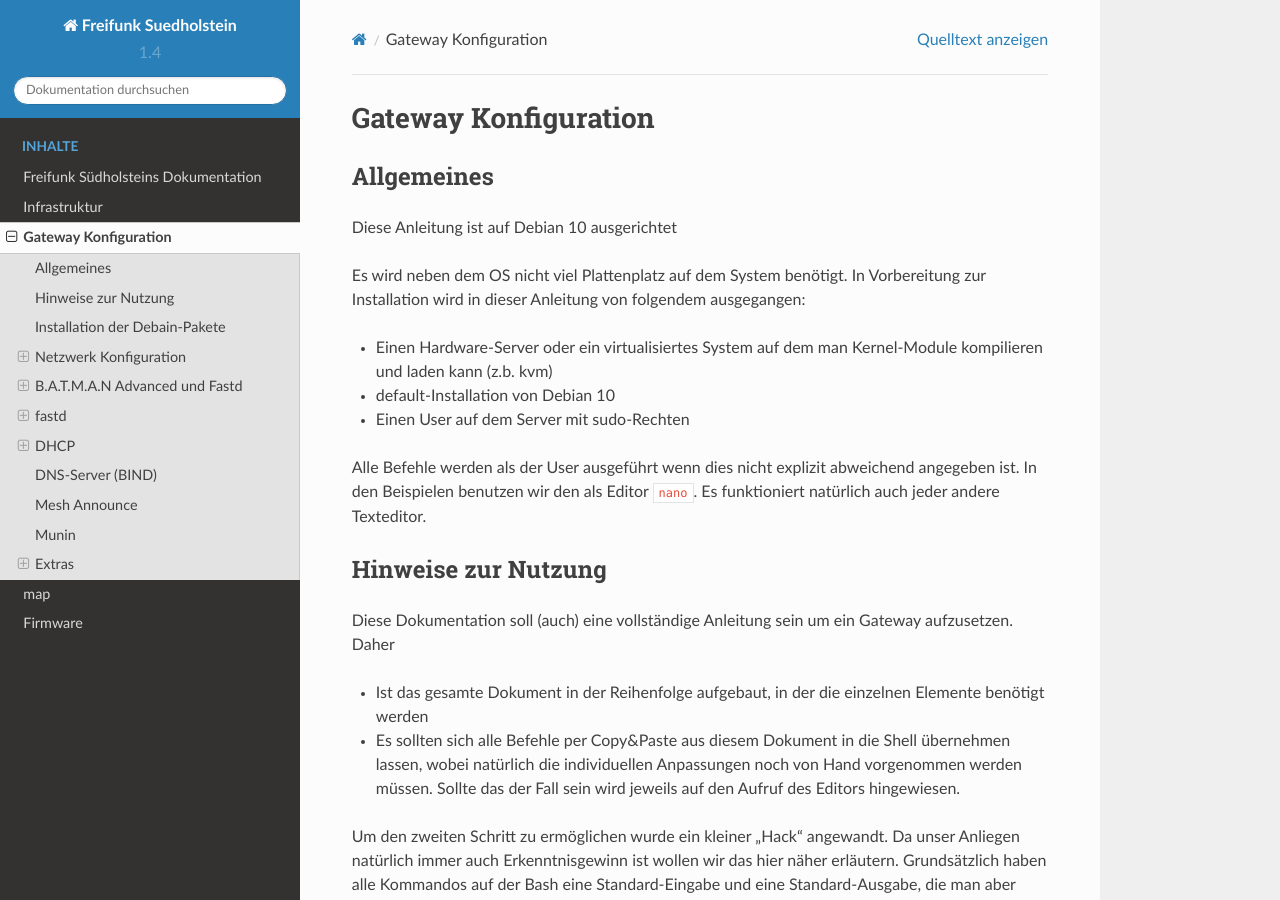
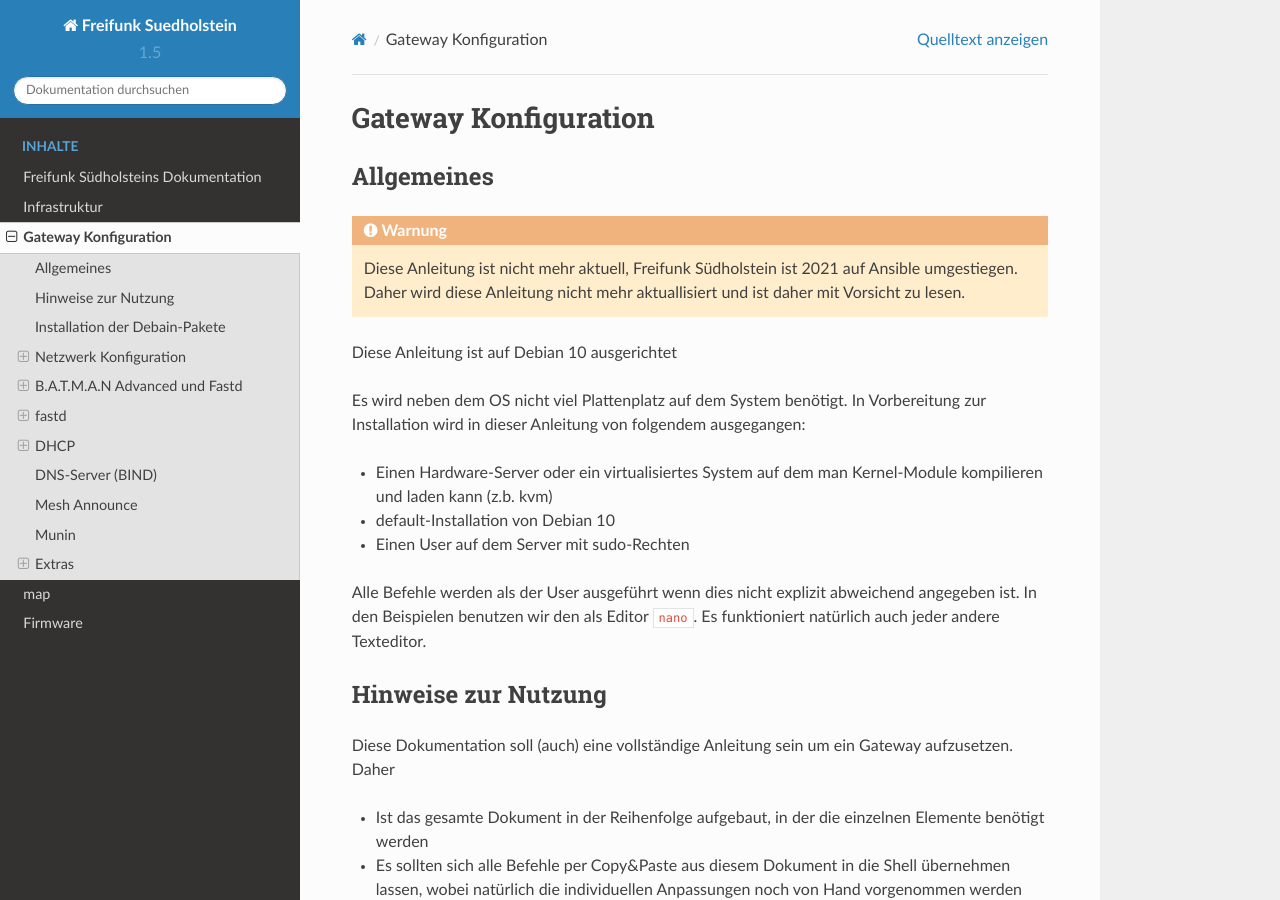
Before and after one commit to ffsh/docs, a Sphinx documentation site: the page built from docs/gateway.rst, in a window 1280 px wide and 900 px high. Built offline with Sphinx 7.4.7 and the Read the Docs theme 2.0.0, drawn with Linux system fonts in a browser that asks for light colours.

```diff
--- a/docs/conf.py
+++ b/docs/conf.py
@@ -55,9 +55,9 @@ author = 'Grotax, ffsh'
 # built documents.
 #
 # The short X.Y version.
-version = '1.4'
+version = '1.5'
 # The full version, including alpha/beta/rc tags.
-release = '1.4'
+release = '1.5'
 
 # The language for content autogenerated by Sphinx. Refer to documentation
 # for a list of supported languages.
--- a/docs/firmware.rst
+++ b/docs/firmware.rst
@@ -54,7 +54,7 @@ Experimentell ist bisher der Workflow im :code:`release.yml`, das Ziel ist es na
 Der Workflow soll dann über API ein Firmware Release-Archiv zusammenstellen und als Anhang an den Release beifügen.
 
 Das Bauen der Firmware dauert aktuell etwas mehr als eine Stunde, wenn GitHub durchschnittlich ausgelastet ist. Sollte GitHub sich eines Tages dazu entscheiden, die
-Ressourcen zu verringern gibt es die Möglichkeit einen `self-hosted runner <https://docs.github.com/en/actions/hosting-your-own-runners/about-self-hosted-runners>`_ z.b.
+Ressourcen zu verringern, gibt es die Möglichkeit einen `self-hosted runner <https://docs.github.com/en/actions/hosting-your-own-runners/about-self-hosted-runners>`_ z.b.
 in der Hetzner Cloud zu installieren.
 
 Lokal Bauen
--- a/docs/gateway.rst
+++ b/docs/gateway.rst
@@ -8,6 +8,10 @@ Gateway Konfiguration
 
 Allgemeines
 -----------
+
+.. warning::
+    Diese Anleitung ist nicht mehr aktuell, Freifunk Südholstein ist 2021 auf Ansible umgestiegen.
+    Daher wird diese Anleitung nicht mehr aktuallisiert und ist daher mit Vorsicht zu lesen.
 
 Diese Anleitung ist auf Debian 10 ausgerichtet
 
```
